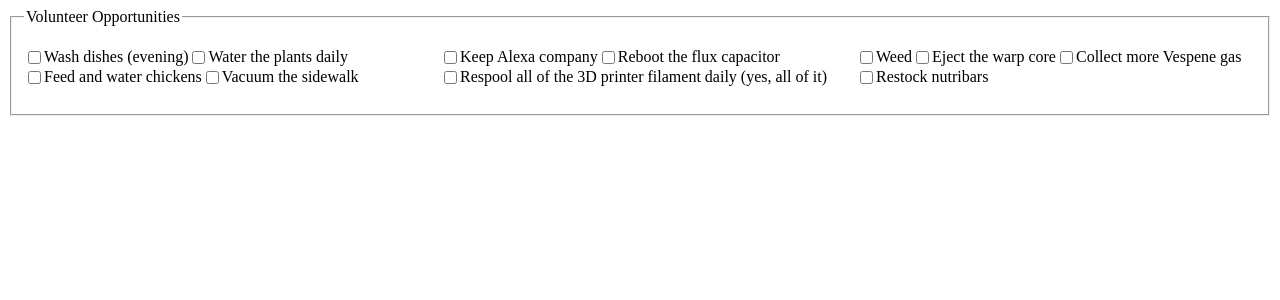
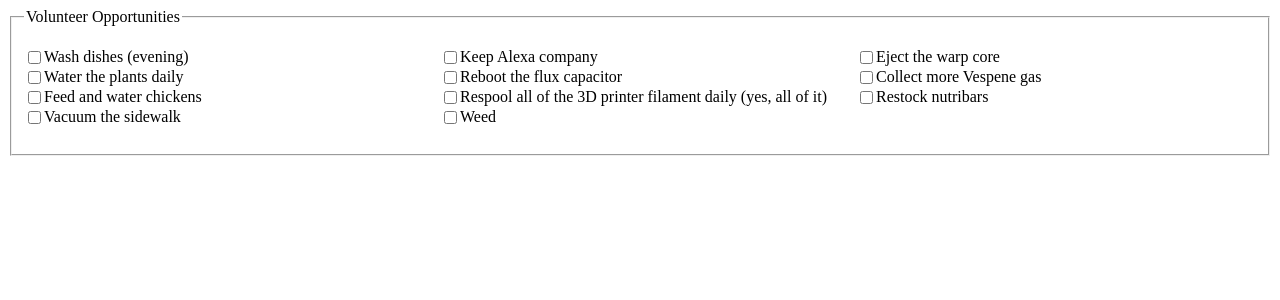
Before and after one commit to codeforlansing/cityzen-client-vue, a Vue app: page / in a window 1280 px wide. Shown: the top 300 px of the page. Built offline with nearby package versions, Linux system fonts and the light colour scheme.

Commit message:
Ensure every li takes up exactly 1 line in 1 column

```diff
--- a/src/components/TaskList.vue
+++ b/src/components/TaskList.vue
@@ -3,15 +3,15 @@
     <legend>Volunteer Opportunities</legend>
     <ul>
       <li v-for="task in tasks" :key="task.taskId">
-        <div>
+        <label :for="task.taskId">
           <input
             type="checkbox"
             :id="task.taskId"
             :value="task.taskId"
             v-model="checkedTaskIds"
           >
-          <label :for="task.taskId">{{ task.name }}</label>
-        </div>
+          {{ task.name }}
+        </label>
       </li>
     </ul>
   </fieldset>
@@ -46,9 +46,10 @@ export default Vue.extend({
 
 .cfl-task-list > ul > li {
   display: inline-block;
+  width: 100%;
 }
 
-.cfl-task-list > ul > li > div {
+.cfl-task-list > ul > li > label {
   display: flex;
   align-items: flex-start;
 }
```
